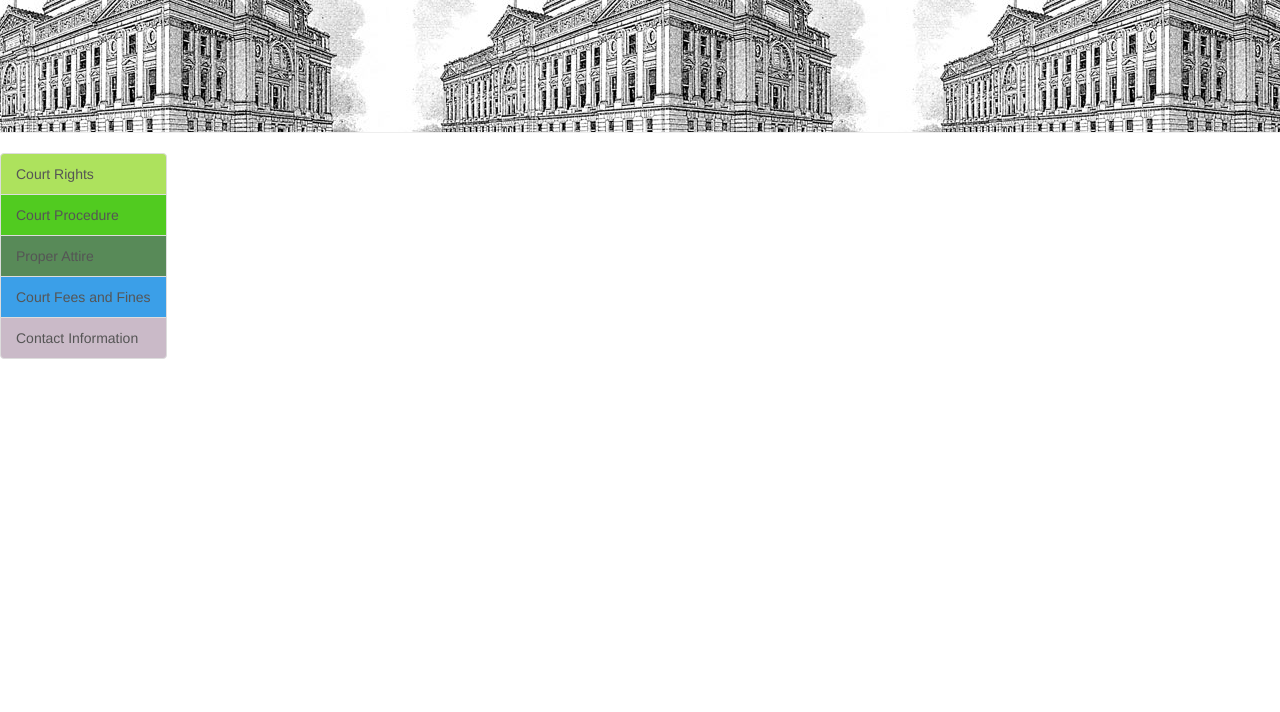
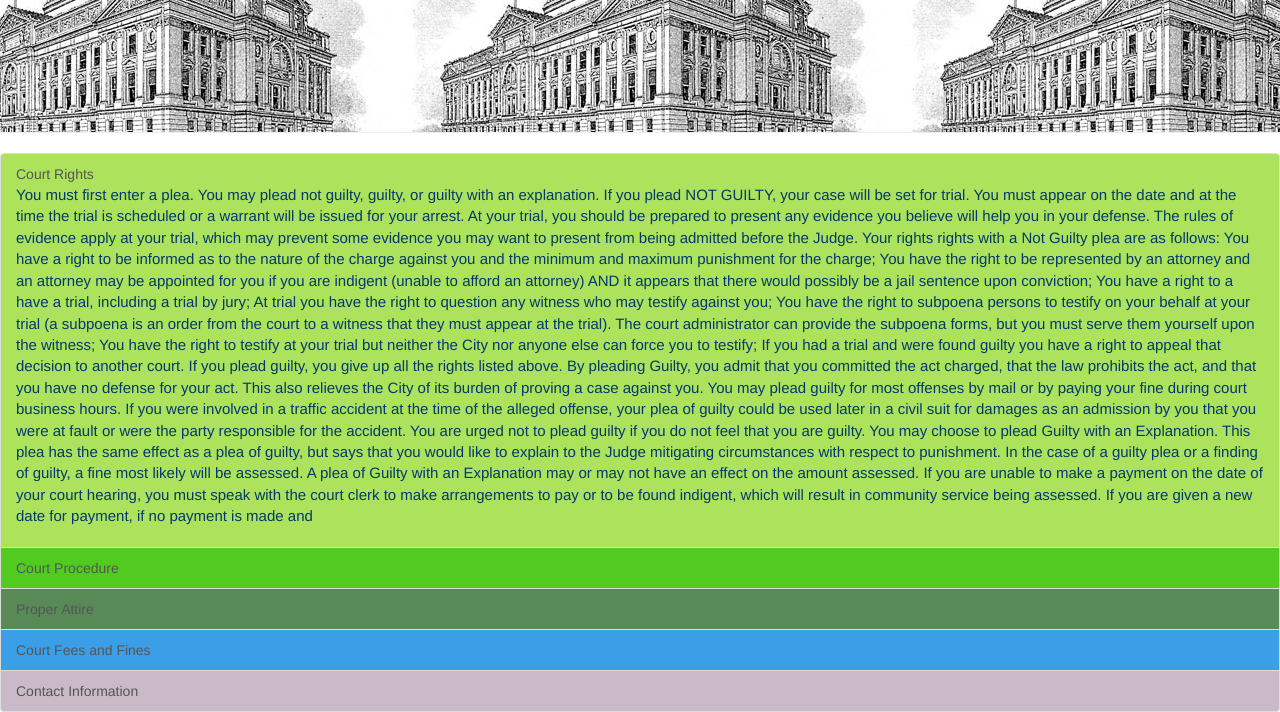
Before and after one commit to lamaragray/YourSTLCourts, a plain HTML site: page courttemplate.html in a window 1280 px wide. Shown: the part 192-904 px from the top of the page. Before the commit the page ends 800 px from the top, so only its background shows below. Drawn offline with nearby package versions, Linux system fonts and the light colour scheme.

Commit message:
Update courttemplate.html

```diff
--- a/courttemplate.html
+++ b/courttemplate.html
@@ -54,7 +54,28 @@
 
 
 <div class="btn-group-vertical" role="group">
-  <button type="button" style= "background-color:#ADE25D" class="list-group-item">Court Rights</button>
+  <button type="button" style= "background-color:#ADE25D" class="list-group-item">Court Rights
+    <p>You must first enter a plea. You may plead not guilty, guilty, or guilty with an explanation.
+If you plead NOT GUILTY, your case will be set for trial. You must appear on the date and at the time the trial is scheduled or a warrant will be issued for your arrest. At your trial, you should be prepared to present any evidence you believe will help you in your defense. The rules of evidence apply at your trial, which may prevent some evidence you may want to present from being admitted before the Judge.
+
+Your rights rights with a Not Guilty plea are as follows:
+You have a right to be informed as to the nature of the charge against you and the minimum and maximum punishment for the charge;
+You have the right to be represented by an attorney and an attorney may be appointed for you if you are indigent (unable to afford an attorney) AND it appears that there would possibly be a jail sentence upon conviction;
+You have a right to a have a trial, including a trial by jury;
+At trial you have the right to question any witness who may testify against you;
+You have the right to subpoena persons to testify on your behalf at your trial (a subpoena is an order from the court to a witness that they must appear at the trial). The court administrator can provide the subpoena forms, but you must serve them yourself upon the witness;
+You have the right to testify at your trial but neither the City nor anyone else can force you to testify;
+If you had a trial and were found guilty you have a right to appeal that decision to another court.
+
+If you plead guilty, you give up all the rights listed above. By pleading Guilty, you admit that you committed the act charged, that the law prohibits the act, and that you have no defense for your act. This also relieves the City of its burden of proving a case against you. You may plead guilty for most offenses by mail or by paying your fine during court business hours.
+
+If you were involved in a traffic accident at the time of the alleged offense, your plea of guilty could be used later in a civil suit for damages as an admission by you that you were at fault or were the party responsible for the accident.  You are urged not to plead guilty if you do not feel that you are guilty.
+
+You may choose to plead Guilty with an Explanation. This plea has the same effect as a plea of guilty, but says that you would like to explain to the Judge mitigating circumstances with respect to punishment.
+
+In the case of a guilty plea or a finding of guilty, a fine most likely will be assessed. A plea of Guilty with an Explanation may or may not have an effect on the amount assessed. If you are unable to make a payment on the date of your court hearing, you must speak with the court clerk to make arrangements to pay or to be found indigent, which will result in community service being assessed. If you are given a new date for payment, if no payment is made and </p>
+
+  </button>
   <button type="button" style= "background-color:#51CB20" class="list-group-item">Court Procedure</button>
   <button type="button" style= "background-color:#588A58"  class= "list-group-item">Proper Attire</button>
   <button type="button" style= "background-color:#3B9FE8" class="list-group-item">Court Fees and Fines</button>
```
